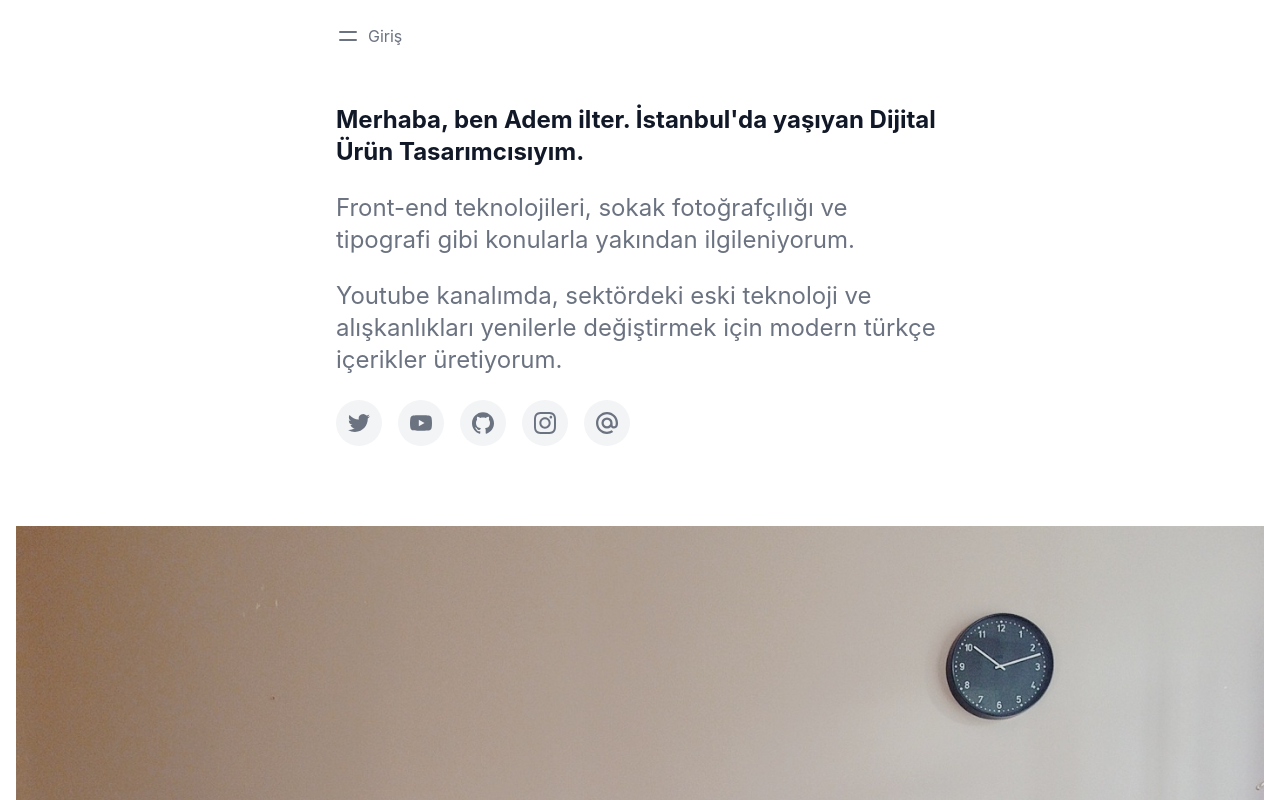
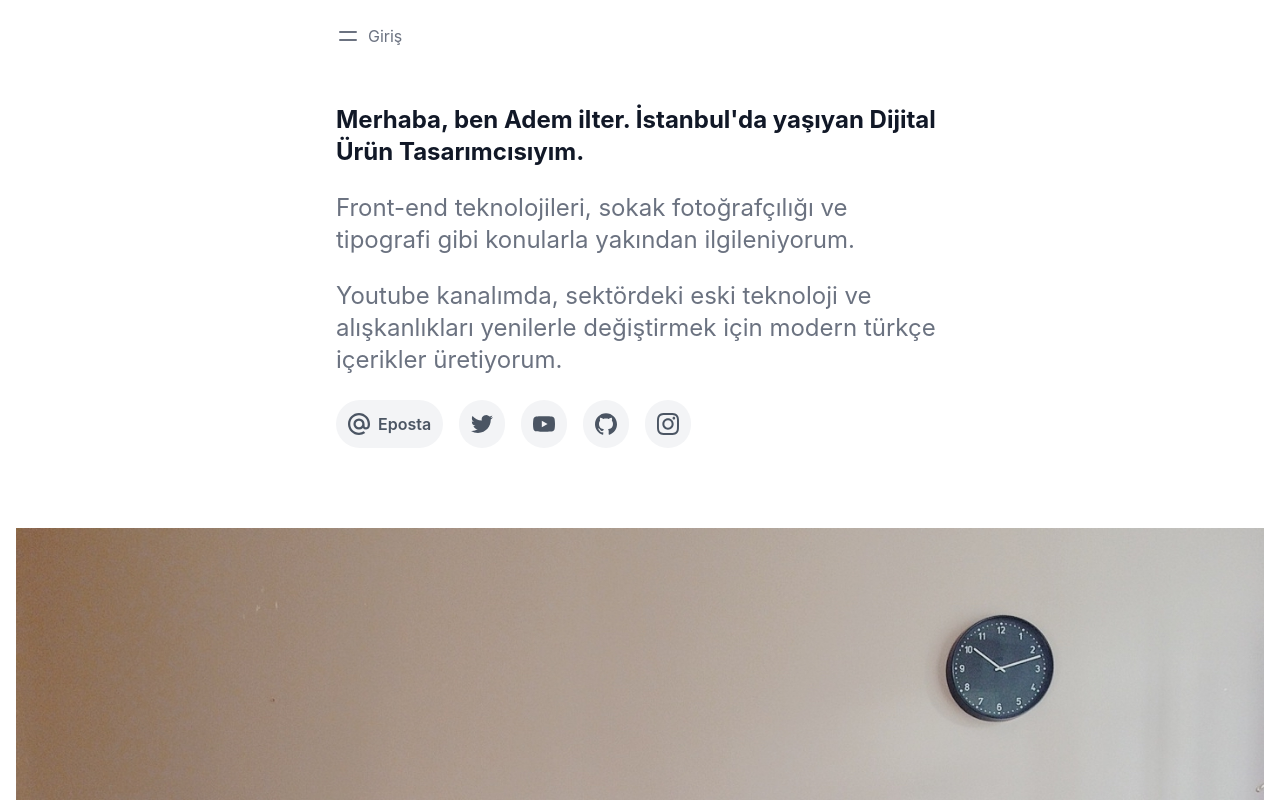
Before and after one commit to ademilter/homepage, a Next.js app: page / in a window 1280 px wide. Shown: the top 800 px of the page. Built offline with nearby package versions, Linux system fonts and the light colour scheme; a web font is replaced by a local one; what @tailwindcss/typography would draw is missing.

Commit message:
fix: css

```diff
--- a/components/social.js
+++ b/components/social.js
@@ -7,8 +7,8 @@ function SocialButton({ href, children }) {
       href={href}
       blank
       className="
-      p-3 bg-gray-100 rounded-full transition-colors
-      hover:bg-blue-600 hover:text-white"
+      flex items-center p-3 bg-gray-100 text-gray-600 no-underline rounded-full transition-colors
+      hover:bg-gray-600 hover:text-white"
     >
       {children}
     </A>
@@ -18,6 +18,22 @@ function SocialButton({ href, children }) {
 function Social({ size = 22 }) {
   return (
     <div className="flex space-x-4">
+      <SocialButton href={'mailto:' + SiteConfig.author.email}>
+        <svg
+          role="img"
+          viewBox="0 0 24 24"
+          width={size}
+          height={size}
+          xmlns="http://www.w3.org/2000/svg"
+        >
+          <title>Email icon</title>
+          <path
+            fill="currentColor"
+            d="M15.61 12c0 1.99-1.62 3.61-3.61 3.61-1.99 0-3.61-1.62-3.61-3.61 0-1.99 1.62-3.61 3.61-3.61 1.99 0 3.61 1.62 3.61 3.61M12 0C5.383 0 0 5.383 0 12s5.383 12 12 12c2.424 0 4.761-.722 6.76-2.087l.034-.024-1.617-1.879-.027.017A9.494 9.494 0 0 1 12 21.54c-5.26 0-9.54-4.28-9.54-9.54 0-5.26 4.28-9.54 9.54-9.54 5.26 0 9.54 4.28 9.54 9.54a9.63 9.63 0 0 1-.225 2.05c-.301 1.239-1.169 1.618-1.82 1.568-.654-.053-1.42-.52-1.426-1.661V12A6.076 6.076 0 0 0 12 5.93 6.076 6.076 0 0 0 5.93 12 6.076 6.076 0 0 0 12 18.07a6.02 6.02 0 0 0 4.3-1.792 3.9 3.9 0 0 0 3.32 1.805c.874 0 1.74-.292 2.437-.821.719-.547 1.256-1.336 1.553-2.285.047-.154.135-.504.135-.507l.002-.013c.175-.76.253-1.52.253-2.457 0-6.617-5.383-12-12-12"
+          />
+        </svg>
+        <span className="ml-2 font-semibold">Eposta</span>
+      </SocialButton>
       <SocialButton href={SiteConfig.social.twitter}>
         <svg
           role="img"
@@ -78,21 +94,6 @@ function Social({ size = 22 }) {
           />
         </svg>
       </SocialButton>
-      <SocialButton href={'mailto:' + SiteConfig.author.email}>
-        <svg
-          role="img"
-          viewBox="0 0 24 24"
-          width={size}
-          height={size}
-          xmlns="http://www.w3.org/2000/svg"
-        >
-          <title>Email icon</title>
-          <path
-            fill="currentColor"
-            d="M15.61 12c0 1.99-1.62 3.61-3.61 3.61-1.99 0-3.61-1.62-3.61-3.61 0-1.99 1.62-3.61 3.61-3.61 1.99 0 3.61 1.62 3.61 3.61M12 0C5.383 0 0 5.383 0 12s5.383 12 12 12c2.424 0 4.761-.722 6.76-2.087l.034-.024-1.617-1.879-.027.017A9.494 9.494 0 0 1 12 21.54c-5.26 0-9.54-4.28-9.54-9.54 0-5.26 4.28-9.54 9.54-9.54 5.26 0 9.54 4.28 9.54 9.54a9.63 9.63 0 0 1-.225 2.05c-.301 1.239-1.169 1.618-1.82 1.568-.654-.053-1.42-.52-1.426-1.661V12A6.076 6.076 0 0 0 12 5.93 6.076 6.076 0 0 0 5.93 12 6.076 6.076 0 0 0 12 18.07a6.02 6.02 0 0 0 4.3-1.792 3.9 3.9 0 0 0 3.32 1.805c.874 0 1.74-.292 2.437-.821.719-.547 1.256-1.336 1.553-2.285.047-.154.135-.504.135-.507l.002-.013c.175-.76.253-1.52.253-2.457 0-6.617-5.383-12-12-12"
-          />
-        </svg>
-      </SocialButton>
     </div>
   )
 }
--- a/pages/desk.js
+++ b/pages/desk.js
@@ -23,7 +23,7 @@ function DeskPage({ cover, data }) {
         </div>
       )}
 
-      <div className="c-large mt-20">
+      <div className="c-large mt-10">
         <div className="grid grid-cols-2 gap-10">
           {data.map((item) => {
             return (
```
